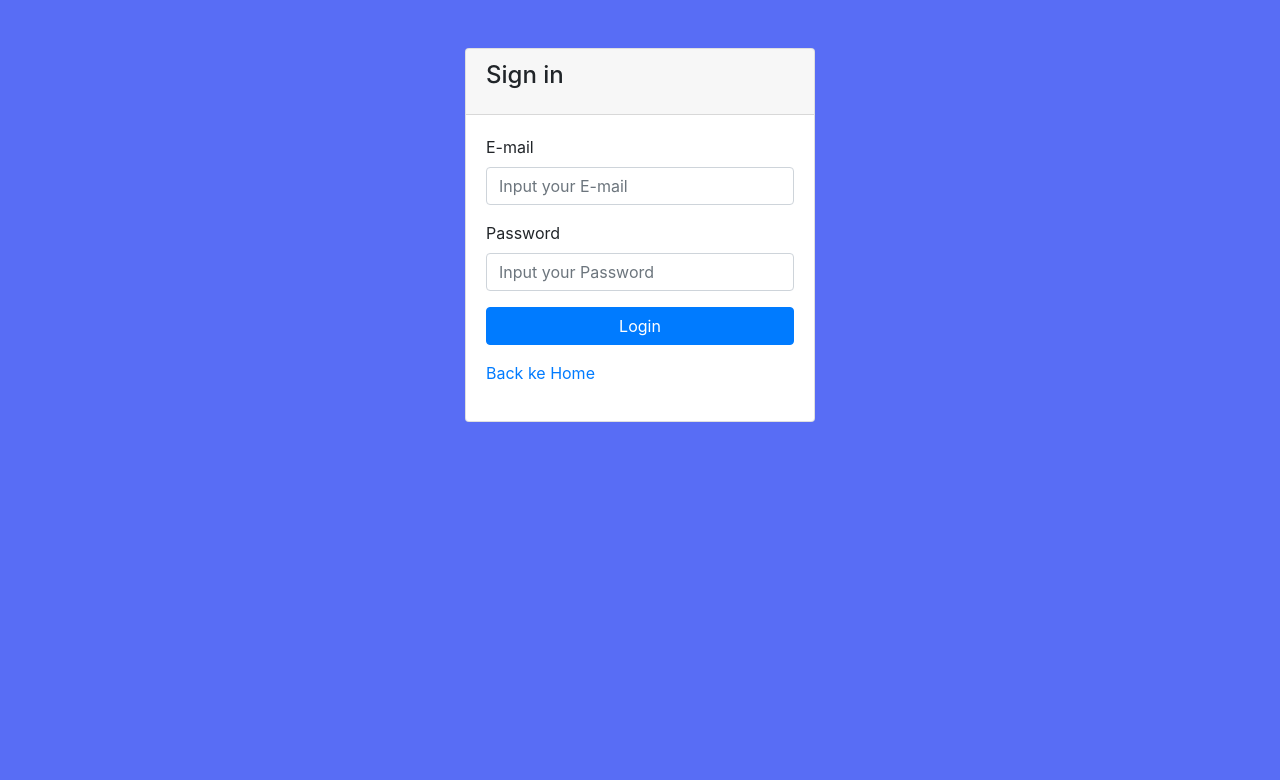
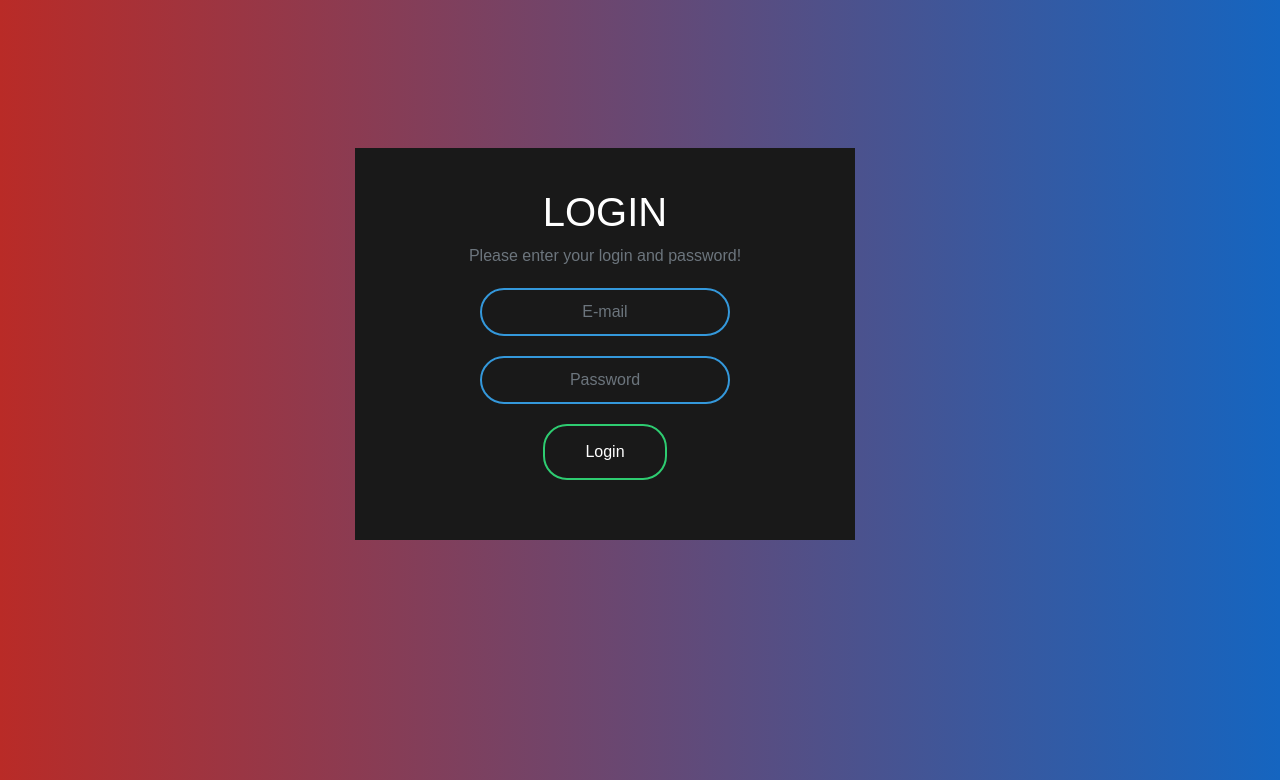
Before and after one commit to 2021-IF-PemrogramanWeb/studi-kasus-1-gluten111840, a PHP site: page /login.php in a window 1280 px wide. Shown: the top 780 px of the page. Run offline with PHP 8.4, Linux system fonts and the light colour scheme; some libraries are stand-ins or nearby versions.

Commit message:
updating Login UI

```diff
--- a/login.php
+++ b/login.php
@@ -6,19 +6,155 @@ if(!empty($_SESSION)){ }else{ session_start(); }
 <html lang="en">
 <head>
     <title>Login</title>
-    <link href="//maxcdn.bootstrapcdn.com/bootstrap/4.0.0/css/bootstrap.min.css" rel="stylesheet" id="bootstrap-css">
-    <link rel="stylesheet" href="https://use.fontawesome.com/releases/v5.0.8/css/all.css">
-    <script src="//maxcdn.bootstrapcdn.com/bootstrap/4.0.0/js/bootstrap.min.js"></script>
-    <script src="//cdnjs.cloudflare.com/ajax/libs/jquery/3.2.1/jquery.min.js"></script>
+    <link href='https://maxcdn.bootstrapcdn.com/bootstrap/4.0.0/css/bootstrap.min.css' rel='stylesheet'>
+    <link href='https://use.fontawesome.com/releases/v5.8.1/css/all.css' rel='stylesheet'>
+    <script type='text/javascript' src='https://cdnjs.cloudflare.com/ajax/libs/jquery/3.2.1/jquery.min.js'></script>
+    <style>
+        body {
+            margin: 0;
+            padding: 0;
+            font-family: sans-serif;
+            background: linear-gradient(to right, #b92b27, #1565c0)
+        }
 
+        .card {
+            margin-bottom: 20px;
+            border: none
+        }
+
+        .box {
+            width: 500px;
+            padding: 40px;
+            position: absolute;
+            top: 50%;
+            left: 50%;
+            background: #191919;
+            ;
+            text-align: center;
+            transition: 0.25s;
+            margin-top: 100px
+        }
+
+        .box input[type="text"],
+        .box input[type="password"] {
+            border: 0;
+            background: none;
+            display: block;
+            margin: 20px auto;
+            text-align: center;
+            border: 2px solid #3498db;
+            padding: 10px 10px;
+            width: 250px;
+            outline: none;
+            color: white;
+            border-radius: 24px;
+            transition: 0.25s
+        }
+
+        .box h1 {
+            color: white;
+            text-transform: uppercase;
+            font-weight: 500
+        }
+
+        .box input[type="text"]:focus,
+        .box input[type="password"]:focus {
+            width: 300px;
+            border-color: #2ecc71
+        }
+
+        .box button[type="submit"] {
+            border: 0;
+            background: none;
+            display: block;
+            margin: 20px auto;
+            text-align: center;
+            border: 2px solid #2ecc71;
+            padding: 14px 40px;
+            outline: none;
+            color: white;
+            border-radius: 24px;
+            transition: 0.25s;
+            cursor: pointer
+        }
+
+        .box button[type="submit"]:hover {
+            background: #2ecc71
+        }
+
+        .forgot {
+            text-decoration: underline
+        }
+
+        ul.social-network {
+            list-style: none;
+            display: inline;
+            margin-left: 0 !important;
+            padding: 0
+        }
+
+        ul.social-network li {
+            display: inline;
+            margin: 0 5px
+        }
+
+        .social-network a.icoFacebook:hover {
+            background-color: #3B5998
+        }
+
+        .social-network a.icoTwitter:hover {
+            background-color: #33ccff
+        }
+
+        .social-network a.icoGoogle:hover {
+            background-color: #BD3518
+        }
+
+        .social-network a.icoFacebook:hover i,
+        .social-network a.icoTwitter:hover i,
+        .social-network a.icoGoogle:hover i {
+            color: #fff
+        }
+
+        a.socialIcon:hover,
+        .socialHoverClass {
+            color: #44BCDD
+        }
+
+        .social-circle li a {
+            display: inline-block;
+            position: relative;
+            margin: 0 auto 0 auto;
+            border-radius: 50%;
+            text-align: center;
+            width: 50px;
+            height: 50px;
+            font-size: 20px
+        }
+
+        .social-circle li i {
+            margin: 0;
+            line-height: 50px;
+            text-align: center
+        }
+
+        .social-circle li a:hover i,
+        .triggeredHover {
+            transform: rotate(360deg);
+            transition: all 0.2s
+        }
+
+        .social-circle i {
+            color: #fff;
+            transition: all 0.8s;
+            transition: all 0.8s
+        }</style>
 </head>
-<body style="background:#586df5;">
+<body>
 <div class="container">
     <div class="row">
-        <div class="col-sm-4">
-        </div>
-        <div class="col-sm-4">
-            <br/><br/>
+    <div class="col-md-6">
+    <br/><br/>
             <div id="logout">
                 <?php if(isset($_GET['signout'])){?>
                     <div class="alert alert-success">
@@ -32,34 +168,18 @@ if(!empty($_SESSION)){ }else{ session_start(); }
                 </div>
             </div>
             <div class="card">
-                <div class="card-header">
-                    <h4 class="card-title">Sign in</h4>
-                </div>
-                <div class="card-body">
-                    <!-- form berfungsi mengirimkan data input
-                    dengan method post ke proses login dengan paramater get aksi login -->
-                    <form method="post" action="loginMachine.php?aksi=login" id="formlogin">
-                        <div class="form-group">
-                            <label>E-mail</label>
-                            <input name="email" class="form-control" placeholder="Input your E-mail" type="text" required="required" autocomplete="off">
-                        </div> <!-- form-group// -->
-                        <div class="form-group">
-                            <label>Password</label>
-                            <input name="pass" class="form-control" placeholder="Input your Password" type="password" required="required" autocomplete="off">
-                        </div> <!-- form-group// -->
-                        <div class="form-group">
-                            <button type="submit" name="proses_login" class="btn btn-primary btn-block"> Login  </button>
-                        </div> <!-- form-group// -->
-                    </form>
-                    <div class="form-group">
-                        <a href="index.php"> Back ke Home  </a>
-                    </div> <!-- form-group//-->
-                </div>
-            </div>
-            <div class="col-sm-4">
+                <form class="box" method="post" action="loginMachine.php?aksi=login" id="formlogin">
+                    <h1>Login</h1>
+                    <p class="text-muted"> Please enter your login and password!</p>
+                    <input type="text" name="email" placeholder="E-mail" class="form-control" required="required" autocomplete="off">
+                    <input type="password" name="pass" placeholder="Password" class="form-control" required="required" autocomplete="off">
+                    <button type="submit" name="proses_login">Login</button>
+                </form>
             </div>
         </div>
     </div>
+    <script type='text/javascript' src='https://stackpath.bootstrapcdn.com/bootstrap/4.0.0/js/bootstrap.bundle.min.js'></script>
+    <script type='text/javascript'></script>
     <script>
         // notifikasi gagal di hide
         <?php if(empty($_GET['get'])){?>
```
